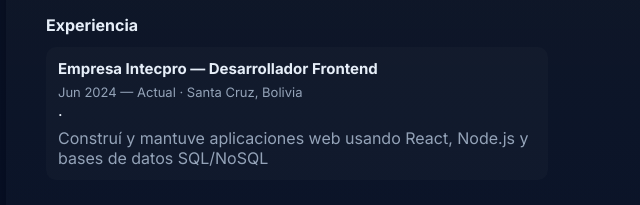
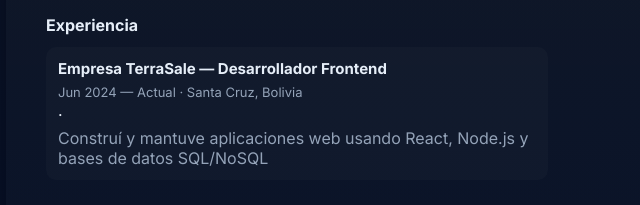
Before and after one commit to Fabio-byte680/Fabio-byte680.github.io, a plain HTML site: page index.html in a window 1280 px wide. Shown: the part 355-560 px from the top of the page, 172-812 px from the left. Drawn offline with Linux system fonts and the light colour scheme.

Commit message:
Update index.html

```diff
--- a/index.html
+++ b/index.html
@@ -84,6 +84,6 @@
 
 <h2 style="margin-top:18px">Experiencia</h2>
 <article class="item">
-<h3>Empresa Intecpro — Desarrollador Frontend</h3>
+<h3>Empresa TerraSale — Desarrollador Frontend</h3>
 <div class="meta">Jun 2024 — Actual · Santa Cruz, Bolivia</div>.
 <p style="color:var(--muted); margin-top:8px;">Construí y mantuve aplicaciones web usando React, Node.js y bases de datos SQL/NoSQL</p>
```
